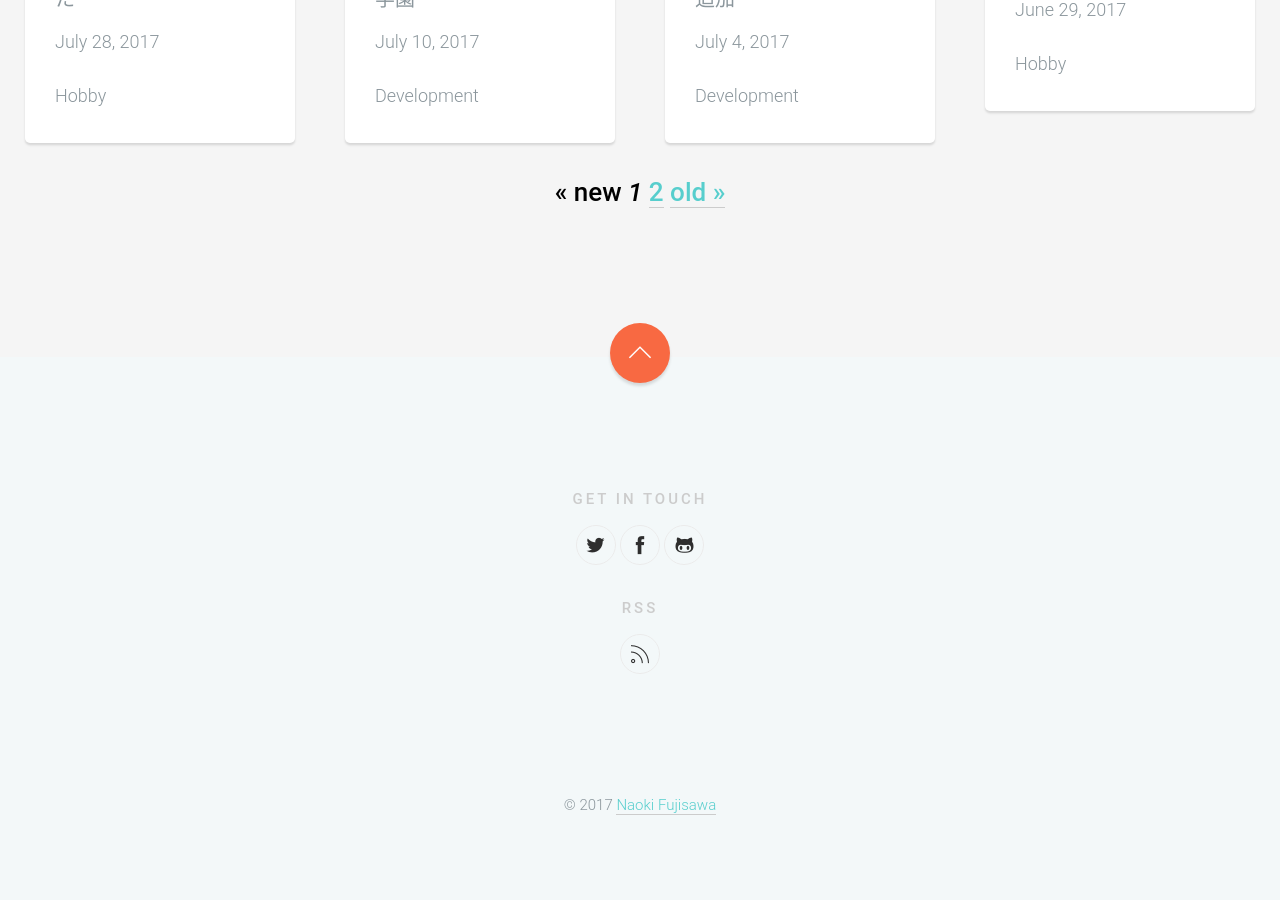
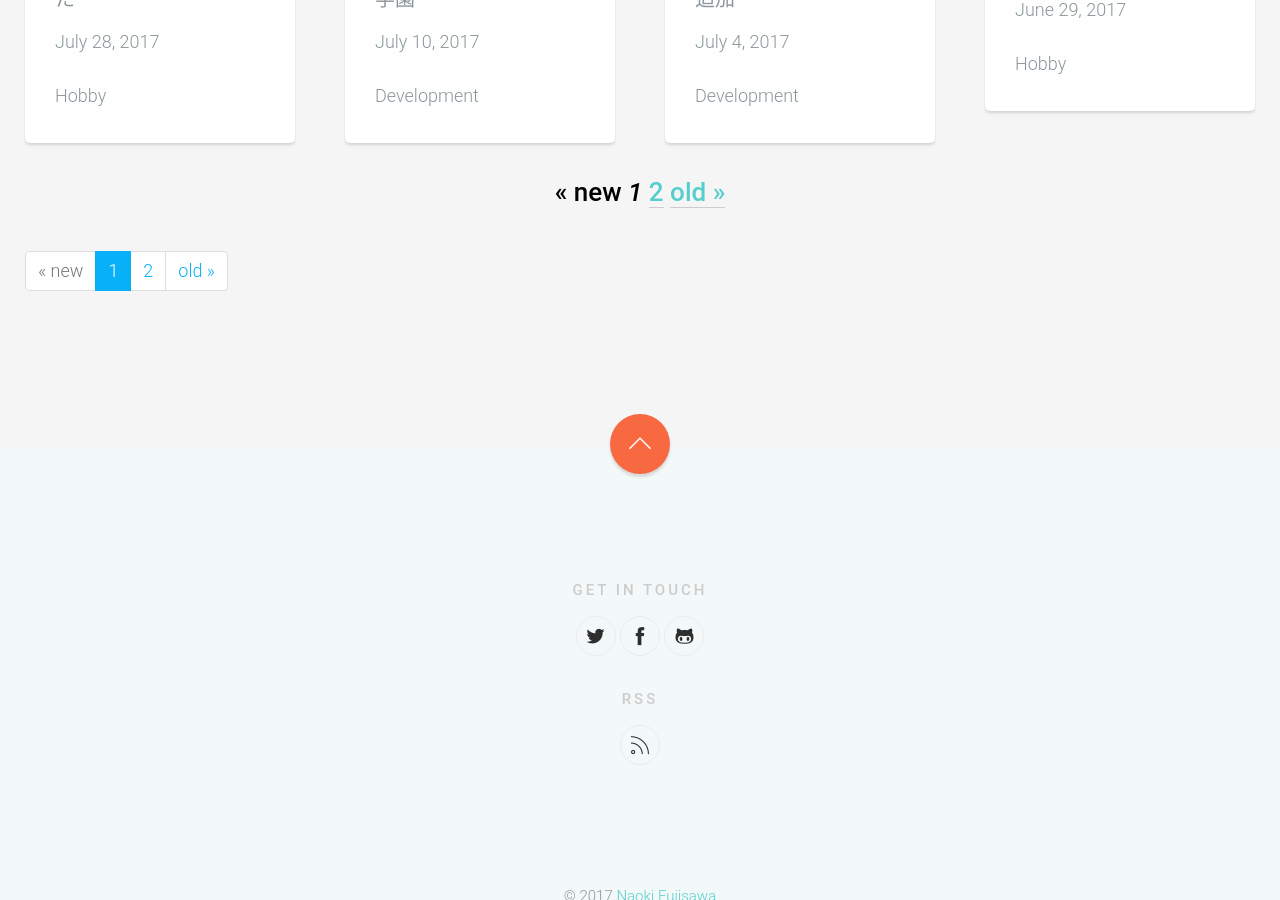
Before and after one commit to WakuwakuP/wakuwakup.github.io, a Jekyll site: the page built from index.html, in a window 1280 px wide and 900 px high, scrolled down 2121 px. Built offline with Jekyll 4.4.1, drawn with Linux system fonts in a browser that asks for light colours; the list of posts is cut into pages by our own code.

Commit message:
Update paginate.html

```diff
--- a/_includes/paginate.html
+++ b/_includes/paginate.html
@@ -26,4 +26,27 @@
     </h5>
   </div>
 </div>
+<nav aria-label="ページ送りの実例">
+  <ul class="pagination">
+    {% if paginator.previous_page %}
+      <li class="page-item"><a class="page-link" href="{{ paginator.previous_page_path | prepend: site.baseurl | replace: '//', '/' }}">&laquo; new</a></li>
+    {% else %}
+      <li class="page-item disabled"><span class="page-link">&laquo; new</span></li>
+    {% endif %}
+    {% for page in (1..paginator.total_pages) %}
+      {% if page == paginator.page %}
+        <li class="page-item active"><span class="page-link">{{ page }}</span></li>
+      {% elsif page == 1 %}
+        <li class="page-item"><a class="page-link" href="{{ '/index.html' | prepend: site.baseurl | replace: '//', '/' }}">{{ page }}</a></li>
+      {% else %}
+        <li class="page-item"><a class="page-link" href="{{ site.paginate_path | prepend: site.baseurl | replace: '//', '/' | replace: ':num', page }}">{{ page }}</a></li>
+      {% endif %}
+    {% endfor %}
+    {% if paginator.next_page %}
+      <li class="page-item"><a class="page-link" href="{{ paginator.next_page_path | prepend: site.baseurl | replace: '//', '/' }}">old &raquo;</a></li>
+    {% else %}
+      <li class="page-item disabled"><span class="page-link">old &raquo;</span></li>
+    {% endif %}
+  </ul>
+</nav>
 {% endif %}
```
